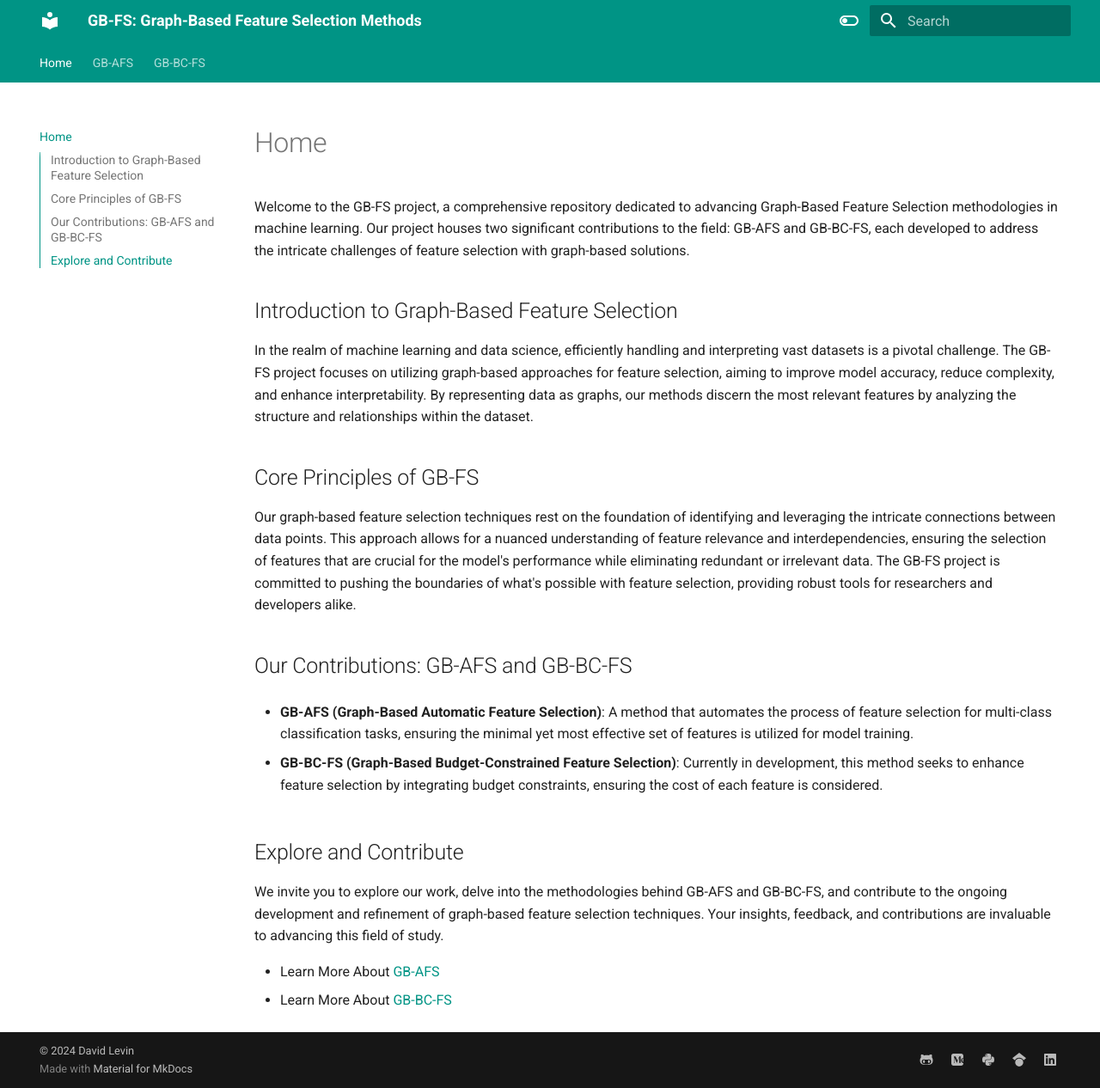
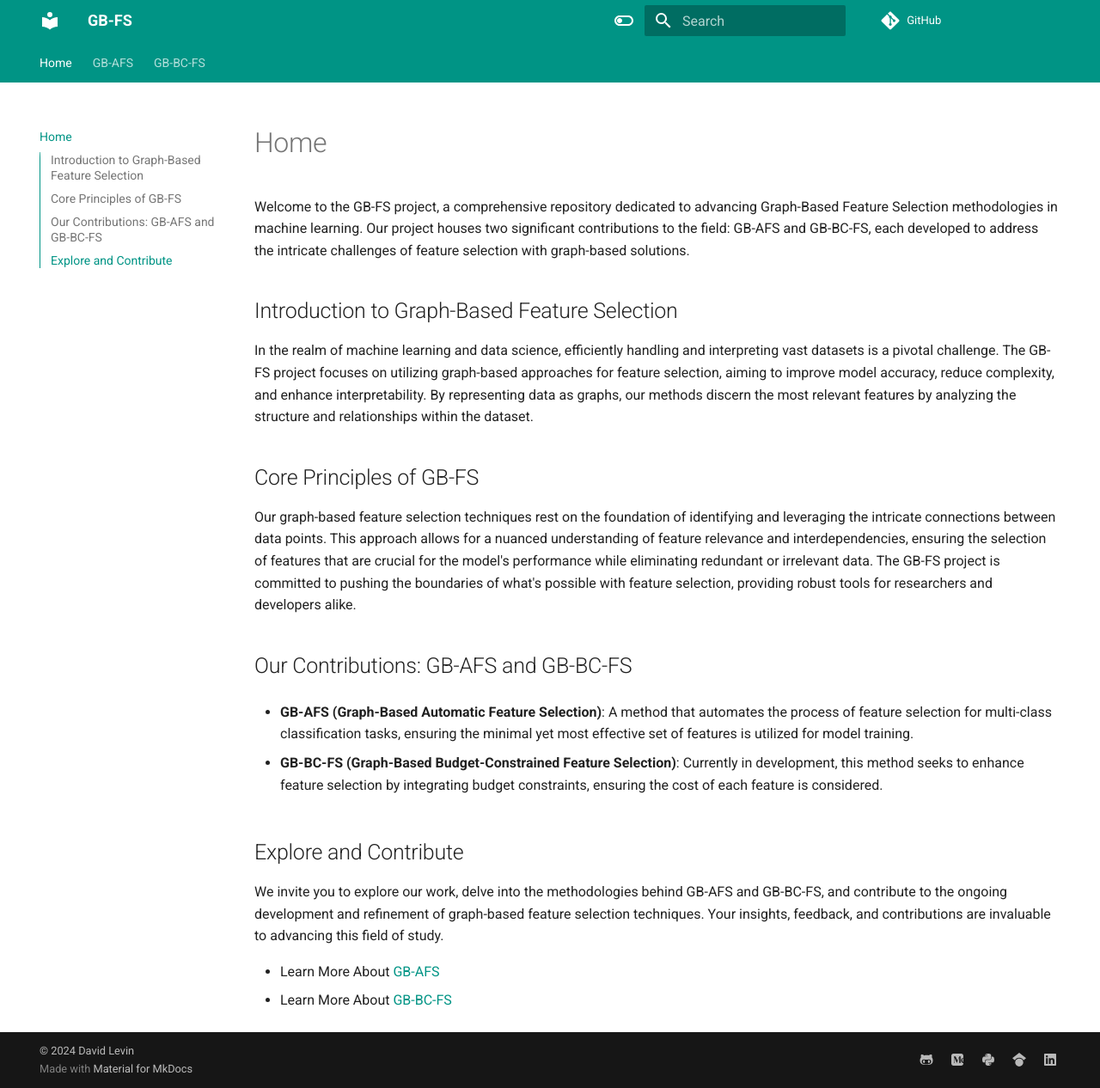
Before and after one commit to davidlevinwork/gbfs, an MkDocs documentation site: the page built from docs/index.md, in a window 1280 px wide and 1266 px high. Shown: the whole window at 86% size. Built offline with MkDocs 1.6.1 and Material for MkDocs 9.7.7, drawn with Linux system fonts in a browser that asks for light colours; comment, search, counter and statistics services are not loaded; some of the changed lines change nothing that is shown.

Commit message:
gbfs(docs): project docs

```diff
--- a/mkdocs.yml
+++ b/mkdocs.yml
@@ -1,4 +1,6 @@
-site_name: "GB-FS: Graph-Based Feature Selection Methods"
+site_name: "GB-FS"
+site_description: "Graph-Based Feature Selection Methods"
+repo_url: https://github.com/davidlevinwork/gbfs/
 theme:
   name: material
   features:
```
